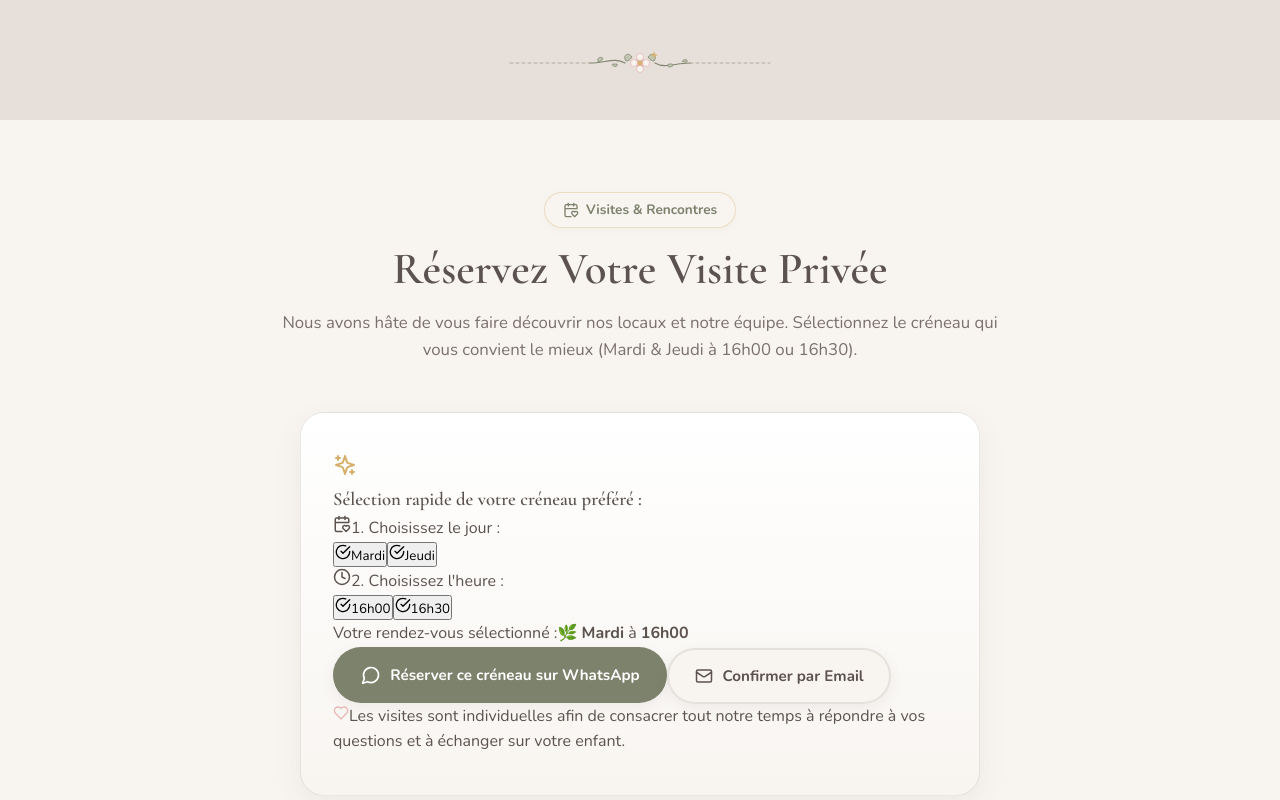
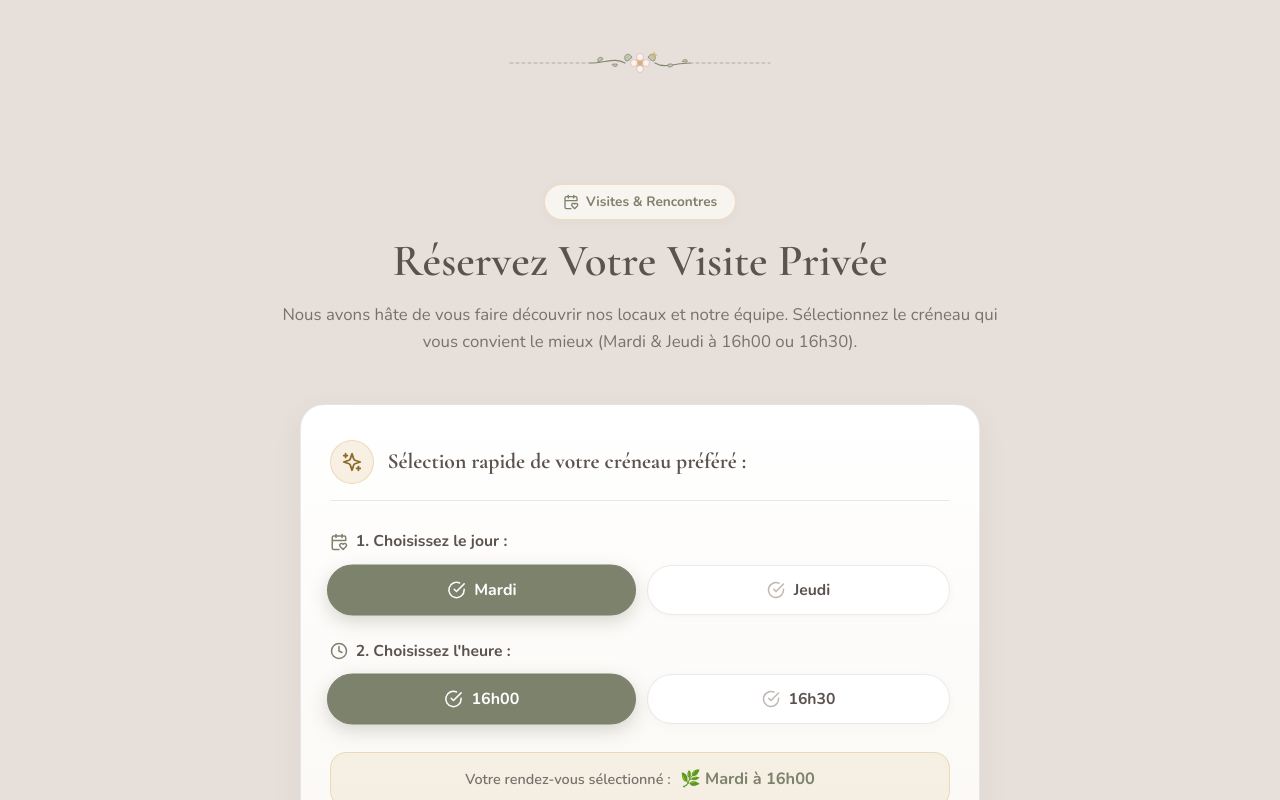
Before and after one commit to doha486/au-jardin-des-anges, a React (Vite) app: page / in a window 1280 px wide. Shown: the part 5960-6760 px from the top of the page. Built offline with nearby package versions, Linux system fonts and the light colour scheme.

Commit message:
Redesign Visites time slot pills styling with luxury pill buttons, active green state, and clean checkmark icons

```diff
--- a/src/components/Visites.css
+++ b/src/components/Visites.css
@@ -1,39 +1,42 @@
 .visites-section {
-  padding: 4.5rem 0;
-  background-color: var(--bg-card);
+  padding: 4rem 0;
+  background-color: var(--bg-primary);
   position: relative;
 }
 
 .rendezvous-card {
   max-width: 680px;
   margin: 0 auto;
-  padding: 2.5rem 2rem;
-  border: 1px solid var(--border-gold);
-  background: linear-gradient(180deg, #FFFFFF 0%, #F8F5F1 100%);
+  padding: 2.2rem 1.8rem;
+  border: 1.5px solid var(--border-gold);
+  background: linear-gradient(180deg, #FFFFFF 0%, #FAF6F1 100%);
+  border-radius: var(--radius-lg);
+  box-shadow: 0 12px 35px rgba(92, 82, 78, 0.08);
   position: relative;
   overflow: hidden;
 }
 
 @media (max-width: 640px) {
   .rendezvous-card {
-    padding: 1.8rem 1.25rem;
+    padding: 1.5rem 1.1rem;
+    border-radius: var(--radius-md);
   }
 }
 
-.rdv-card-header {
+.rendezvous-card-header {
   display: flex;
   align-items: center;
-  gap: 1.2rem;
-  padding-bottom: 1.5rem;
+  gap: 0.85rem;
+  margin-bottom: 1.8rem;
+  padding-bottom: 1rem;
   border-bottom: 1px solid var(--border-light);
-  margin-bottom: 1.8rem;
 }
 
-.rdv-icon-badge {
-  width: 52px;
-  height: 52px;
+.sparkle-icon-wrap {
+  width: 44px;
+  height: 44px;
   border-radius: 50%;
-  background-color: var(--bg-primary);
+  background-color: rgba(214, 176, 107, 0.18);
   border: 1px solid var(--border-gold);
   display: flex;
   align-items: center;
@@ -41,107 +44,187 @@
   flex-shrink: 0;
 }
 
-.rdv-title {
-  font-size: 1.6rem;
+.rdv-card-title {
+  font-family: var(--font-title);
+  font-size: 1.35rem;
+  font-weight: 700;
+  color: var(--text-main);
+  line-height: 1.25;
+}
+
+[dir="rtl"] .rdv-card-title {
+  font-family: var(--font-arabic);
+}
+
+@media (max-width: 480px) {
+  .rdv-card-title {
+    font-size: 1.15rem;
+  }
+}
+
+.booking-selector-container {
+  display: flex;
+  flex-direction: column;
+  gap: 1.5rem;
+  margin-bottom: 1.75rem;
+}
+
+.selector-group {
+  display: flex;
+  flex-direction: column;
+  gap: 0.65rem;
+}
+
+.selector-label {
+  display: flex;
+  align-items: center;
+  gap: 0.5rem;
+  font-size: 0.98rem;
+  font-weight: 700;
   color: var(--text-main);
 }
 
-.rdv-sub {
-  font-size: 0.9rem;
-  color: var(--text-muted);
+.label-icon {
+  color: var(--green-olive);
 }
 
-/* Fields */
-.rdv-field-group {
-  margin-bottom: 1.6rem;
+/* Options Pills Grid (Mardi, Jeudi / 16h00, 16h30) */
+.options-pills-grid {
+  display: grid;
+  grid-template-columns: repeat(2, 1fr);
+  gap: 0.85rem;
 }
 
-.rdv-label {
-  display: flex;
-  align-items: center;
-  gap: 0.5rem;
-  font-weight: 700;
-  font-size: 1rem;
-  color: var(--text-main);
-  margin-bottom: 0.75rem;
-}
-
-.rdv-options-grid {
-  display: grid;
-  grid-template-columns: repeat(2, 1fr);
-  gap: 1rem;
-}
-
-.rdv-chip {
-  display: flex;
+.pill-btn {
+  display: inline-flex;
   align-items: center;
   justify-content: center;
-  gap: 0.5rem;
-  padding: 0.85rem;
-  border-radius: var(--radius-sm);
-  background-color: var(--bg-primary);
-  border: 2px solid transparent;
+  gap: 0.55rem;
+  padding: 0.8rem 1.2rem;
+  border-radius: var(--radius-full);
+  background-color: #FFFFFF;
+  border: 1.5px solid var(--border-light);
   font-family: var(--font-body);
-  font-size: 1.05rem;
+  font-size: 0.98rem;
   font-weight: 700;
   color: var(--text-main);
   cursor: pointer;
   transition: all var(--transition-fast);
+  box-shadow: 0 2px 8px rgba(92, 82, 78, 0.04);
+  outline: none;
 }
 
-.rdv-chip:hover {
-  background-color: var(--blue-sky);
+[dir="rtl"] .pill-btn {
+  font-family: var(--font-arabic);
 }
 
-.rdv-chip.selected {
-  background-color: #F3F5EF;
-  border-color: var(--green-olive);
-  color: var(--green-olive);
-  box-shadow: 0 4px 12px rgba(125, 130, 108, 0.15);
+@media (max-width: 480px) {
+  .pill-btn {
+    padding: 0.65rem 0.85rem;
+    font-size: 0.9rem;
+    gap: 0.4rem;
+  }
 }
 
-.chip-check {
-  color: var(--green-olive);
+.pill-btn:hover {
+  border-color: var(--gold-soft);
+  background-color: #FAF6EE;
+  transform: translateY(-1.5px);
+  box-shadow: 0 4px 12px rgba(214, 176, 107, 0.2);
 }
 
-.rdv-summary-box {
-  background-color: rgba(231, 224, 218, 0.5);
-  padding: 1rem 1.25rem;
-  border-radius: var(--radius-sm);
-  border-left: 4px solid var(--green-olive);
-  margin-bottom: 1.8rem;
-  text-align: center;
+/* Check Circle Icon inside Pill */
+.pill-check-icon {
+  color: #C0B7B1;
+  transition: all var(--transition-fast);
+  flex-shrink: 0;
 }
 
-.summary-text {
-  font-size: 1rem;
-  color: var(--text-main);
+/* Active Selected Pill Style */
+.pill-btn.active {
+  background-color: var(--green-olive);
+  color: #FFFFFF;
+  border-color: var(--green-olive);
+  box-shadow: 0 6px 18px rgba(125, 130, 108, 0.3);
+  transform: scale(1.02);
 }
 
-/* Actions */
-.rdv-actions {
+.pill-btn.active .pill-check-icon {
+  color: #FFFFFF;
+}
+
+/* Selected Summary Banner Pill */
+.booking-summary-pill {
+  background-color: rgba(214, 176, 107, 0.14);
+  border: 1px solid var(--border-gold);
+  border-radius: var(--radius-md);
+  padding: 0.85rem 1.25rem;
+  text-align: center;
+  margin-bottom: 1.6rem;
+  display: flex;
+  flex-direction: column;
+  align-items: center;
+  justify-content: center;
+  gap: 0.3rem;
+  transition: all var(--transition-fast);
+}
+
+@media (min-width: 520px) {
+  .booking-summary-pill {
+    flex-direction: row;
+    gap: 0.6rem;
+  }
+}
+
+.summary-label {
+  font-size: 0.9rem;
+  color: var(--text-muted);
+  font-weight: 600;
+}
+
+.summary-value {
+  font-size: 1.02rem;
+  color: var(--green-olive);
+  font-weight: 700;
+}
+
+/* Booking Action CTA Buttons */
+.booking-actions {
   display: flex;
   flex-direction: column;
   gap: 0.85rem;
   margin-bottom: 1.5rem;
 }
 
-@media (min-width: 550px) {
-  .rdv-actions {
+@media (min-width: 540px) {
+  .booking-actions {
     flex-direction: row;
   }
 }
 
-.rdv-btn {
+.booking-btn {
   flex: 1;
-  padding: 0.9rem 1.2rem;
+  padding: 0.85rem 1.25rem;
   font-size: 0.95rem;
 }
 
-.rdv-footer-info {
+/* Reassuring Footer Note */
+.booking-footer-note {
+  display: flex;
+  align-items: center;
+  justify-content: center;
+  gap: 0.45rem;
+  font-size: 0.86rem;
+  color: var(--text-muted);
+  line-height: 1.5;
   text-align: center;
-  font-size: 0.88rem;
-  color: var(--text-muted);
   border-top: 1px dashed var(--border-light);
   padding-top: 1.1rem;
 }
+
+@media (max-width: 480px) {
+  .booking-footer-note {
+    font-size: 0.8rem;
+    align-items: flex-start;
+  }
+}
--- a/src/components/Visites.jsx
+++ b/src/components/Visites.jsx
@@ -39,30 +39,34 @@ export default function Visites() {
           </p>
         </div>
 
-        {/* Interactive Booking Card */}
+        {/* Premium Interactive Booking Card */}
         <div className="rendezvous-card card">
+
           <div className="rendezvous-card-header">
             <div className="sparkle-icon-wrap">
-              <Sparkles size={24} color="#D6B06B" />
+              <Sparkles size={22} color="#8C6A28" />
             </div>
-            <h3>{t('visitesStepTitle')}</h3>
+            <div>
+              <h3 className="rdv-card-title">{t('visitesStepTitle')}</h3>
+            </div>
           </div>
 
-          <div className="booking-selector-grid">
+          <div className="booking-selector-container">
 
-            {/* Day Selector */}
+            {/* Step 1: Day Selector */}
             <div className="selector-group">
               <label className="selector-label">
-                <CalendarHeart size={18} />
+                <CalendarHeart size={18} className="label-icon" />
                 <span>{t('visitesChooseDay')}</span>
               </label>
-              <div className="options-pills">
+
+              <div className="options-pills-grid">
                 <button
                   type="button"
                   className={`pill-btn ${selectedDay === 'Mardi' ? 'active' : ''}`}
                   onClick={() => setSelectedDay('Mardi')}
                 >
-                  <CheckCircle size={16} className="pill-check" />
+                  <CheckCircle size={18} className="pill-check-icon" />
                   <span>{t('dayMardi')}</span>
                 </button>
 
@@ -71,25 +75,26 @@ export default function Visites() {
                   className={`pill-btn ${selectedDay === 'Jeudi' ? 'active' : ''}`}
                   onClick={() => setSelectedDay('Jeudi')}
                 >
-                  <CheckCircle size={16} className="pill-check" />
+                  <CheckCircle size={18} className="pill-check-icon" />
                   <span>{t('dayJeudi')}</span>
                 </button>
               </div>
             </div>
 
-            {/* Time Slot Selector */}
+            {/* Step 2: Time Slot Selector */}
             <div className="selector-group">
               <label className="selector-label">
-                <Clock size={18} />
+                <Clock size={18} className="label-icon" />
                 <span>{t('visitesChooseTime')}</span>
               </label>
-              <div className="options-pills">
+
+              <div className="options-pills-grid">
                 <button
                   type="button"
                   className={`pill-btn ${selectedTime === '16h00' ? 'active' : ''}`}
                   onClick={() => setSelectedTime('16h00')}
                 >
-                  <CheckCircle size={16} className="pill-check" />
+                  <CheckCircle size={18} className="pill-check-icon" />
                   <span>{t('visitesSelectedTime')}</span>
                 </button>
 
@@ -98,7 +103,7 @@ export default function Visites() {
                   className={`pill-btn ${selectedTime === '16h30' ? 'active' : ''}`}
                   onClick={() => setSelectedTime('16h30')}
                 >
-                  <CheckCircle size={16} className="pill-check" />
+                  <CheckCircle size={18} className="pill-check-icon" />
                   <span>{t('visitesSelectedTime2')}</span>
                 </button>
               </div>
@@ -135,8 +140,9 @@ export default function Visites() {
             </a>
           </div>
 
+          {/* Reassuring Footer Note */}
           <div className="booking-footer-note">
-            <Heart size={16} color="#E8B7B5" />
+            <Heart size={16} color="#E8B7B5" fill="#E8B7B5" />
             <span>{t('visitesNote')}</span>
           </div>
 
```
